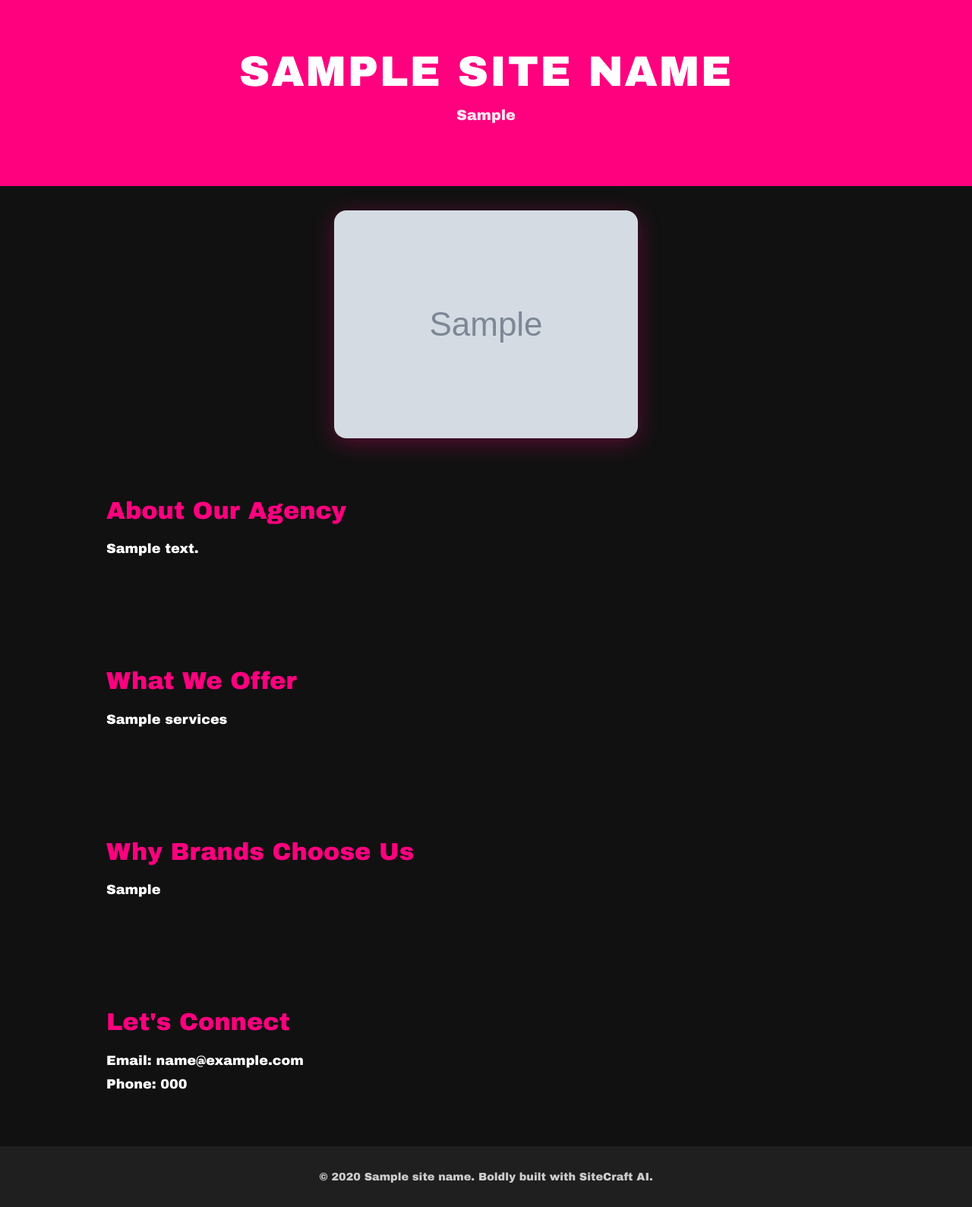
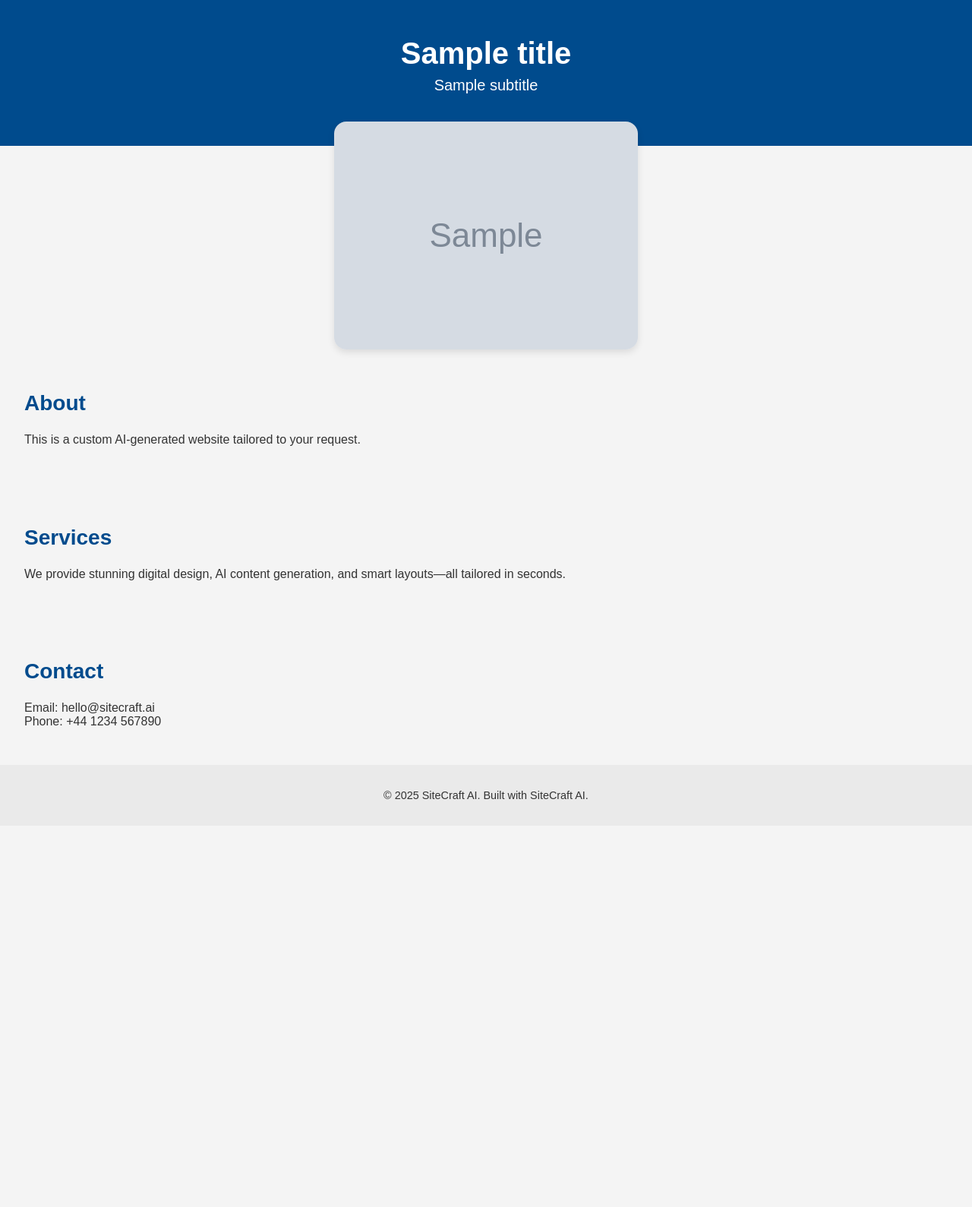
Before and after one commit to chehanvey-ctrl/sitecraft-backend, a Python web app: template templates/bold_brand_builder.html in a window 1280 px wide. Shown: the whole page at 76% size. After the commit the page ends 1052 px from the top, so only its background shows below. Run offline with Jinja, Linux system fonts and the light colour scheme; the template is opened without the code that fills it: most values are stand-ins (such as "Sample title", 1, 10 or a date in 2020); grey boxes marked "Sample" are stand-in pictures.

Commit message:
Update bold_brand_builder.html

```diff
--- a/templates/bold_brand_builder.html
+++ b/templates/bold_brand_builder.html
@@ -1,107 +1,77 @@
-<!DOCTYPE html>
-<html lang="en">
+<!DOCTYPE html><html lang="en">
 <head>
   <meta charset="UTF-8" />
-  <meta name="viewport" content="width=device-width, initial-scale=1.0"/>
-  <title>{{ site_name }}</title>
+  <meta name="viewport" content="width=device-width, initial-scale=1.0" />
+  <title>{{ title }}</title>
   <style>
     body {
       margin: 0;
-      font-family: 'Arial Black', Gadget, sans-serif;
-      background-color: #111111;
-      color: #ffffff;
+      font-family: Arial, sans-serif;
+      background-color: #f4f4f4;
+      color: #333;
     }
-
     header {
-      background-color: #ff007f;
-      padding: 4rem 2rem;
+      background-color: #004b8d;
+      color: white;
+      padding: 3rem 1rem;
       text-align: center;
     }
-
     header h1 {
-      font-size: 3.5rem;
       margin: 0;
-      text-transform: uppercase;
-      letter-spacing: 2px;
+      font-size: 2.5rem;
     }
-
     header p {
-      font-size: 1.2rem;
-      color: #ffe4f0;
-      margin-top: 1rem;
+      font-size: 1.25rem;
+      margin-top: 0.5rem;
     }
-
-    .ai-image {
-      text-align: center;
-      margin-top: 2rem;
+    .hero-img {
+      display: flex;
+      justify-content: center;
+      margin-top: -2rem;
     }
-
-    .ai-image img {
+    .hero-img img {
       max-width: 90%;
-      border-radius: 16px;
-      box-shadow: 0 6px 30px rgba(255, 0, 127, 0.3);
+      height: auto;
+      border-radius: 1rem;
+      box-shadow: 0 4px 10px rgba(0,0,0,0.1);
     }
-
     section {
-      padding: 3rem 2rem;
-      max-width: 1000px;
-      margin: auto;
+      padding: 2rem;
     }
-
     section h2 {
-      font-size: 2rem;
-      color: #ff007f;
-      margin-bottom: 1rem;
+      font-size: 1.75rem;
+      color: #004b8d;
     }
-
-    section p {
-      font-size: 1.1rem;
-      line-height: 1.8;
-    }
-
     footer {
-      background-color: #1f1f1f;
       text-align: center;
       padding: 2rem;
-      color: #cccccc;
+      background-color: #eaeaea;
       font-size: 0.9rem;
     }
   </style>
 </head>
 <body>
-
   <header>
-    <h1>{{ site_name }}</h1>
-    <p>{{ site_tagline }}</p>
+    <h1>{{ title }}</h1>
+    <p>{{ subtitle }}</p>
   </header>
-
-  <div class="ai-image">
-    <img src="{{ ai_image_url }}" alt="AI-generated brand visual">
+  <div class="hero-img">
+    <img src="{{ image_url }}" alt="AI-generated visual">
   </div>
-
   <section>
-    <h2>About Our Agency</h2>
-    <p>{{ about_us }}</p>
+    <h2>About</h2>
+    <p>This is a custom AI-generated website tailored to your request.</p>
   </section>
-
   <section>
-    <h2>What We Offer</h2>
-    <p>{{ services }}</p>
+    <h2>Services</h2>
+    <p>We provide stunning digital design, AI content generation, and smart layouts—all tailored in seconds.</p>
   </section>
-
   <section>
-    <h2>Why Brands Choose Us</h2>
-    <p>{{ value_proposition }}</p>
+    <h2>Contact</h2>
+    <p>Email: hello@sitecraft.ai<br>Phone: +44 1234 567890</p>
   </section>
-
-  <section>
-    <h2>Let's Connect</h2>
-    <p>Email: {{ contact_email }}<br/>Phone: {{ contact_phone }}</p>
-  </section>
-
   <footer>
-    © {{ year }} {{ site_name }}. Boldly built with SiteCraft AI.
+    &copy; 2025 SiteCraft AI. Built with SiteCraft AI.
   </footer>
-
 </body>
 </html>
```
